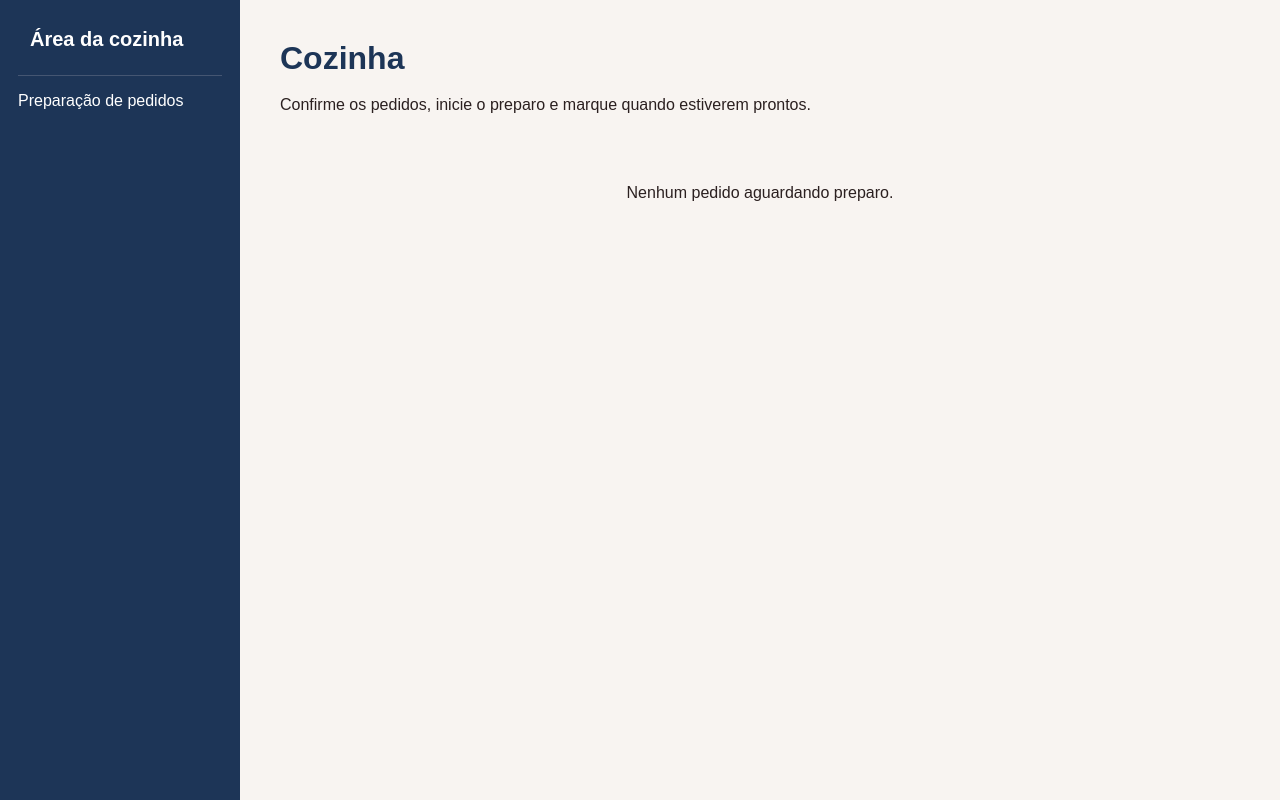
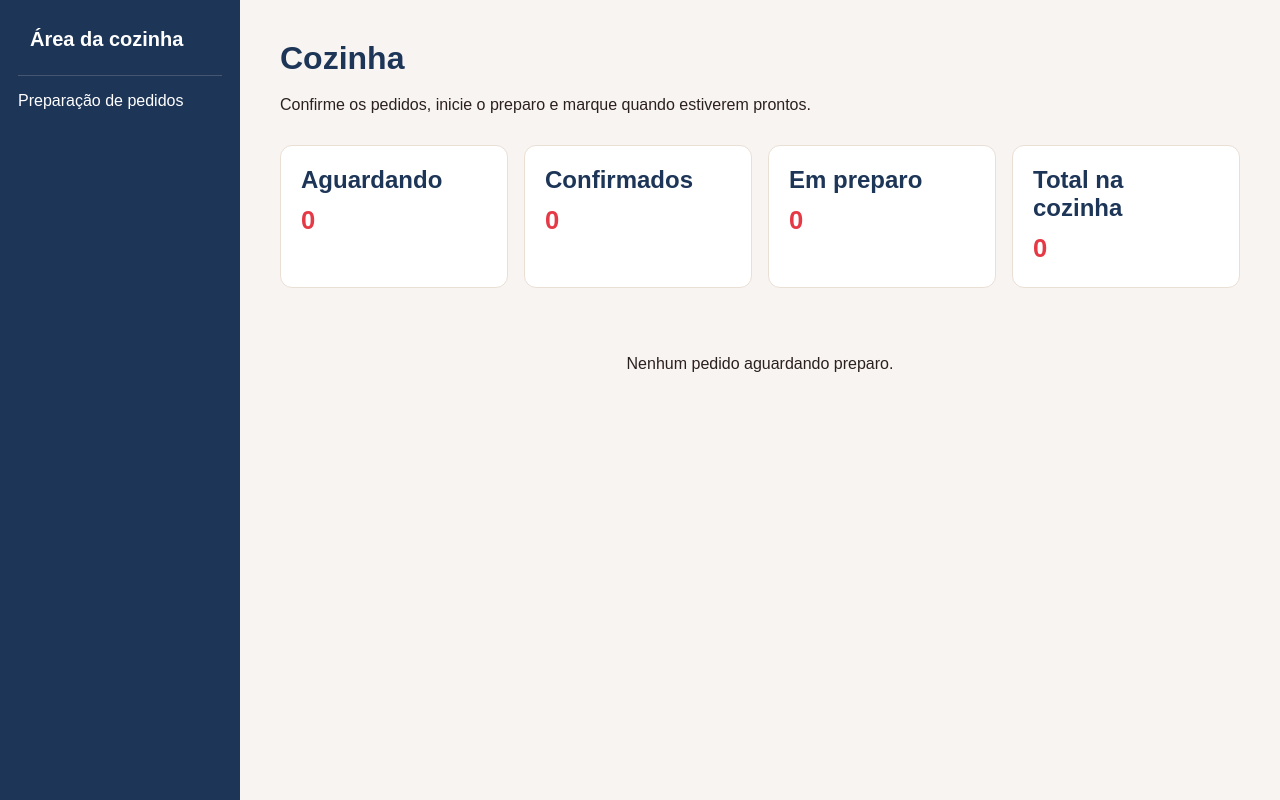
Before and after one commit to bernardo-gontijo/Pizzaria_React, a React (Vite) app: page /cozinheiro-teste in a window 1280 px wide. Built offline with nearby package versions, Linux system fonts and the light colour scheme.

Commit message:
feat: melhora painel da cozinha com prioridade e tempo de espera

```diff
--- a/src/features/cozinheiro/components/PedidoCozinhaCard.tsx
+++ b/src/features/cozinheiro/components/PedidoCozinhaCard.tsx
@@ -2,18 +2,61 @@ import type { Pedido } from "../../loja/types/pedido";
 
 interface PedidoCozinhaCardProps {
   pedido: Pedido;
+  atualizando: boolean;
   onConfirmar: (id: string) => void;
   onIniciarPreparo: (id: string) => void;
   onFinalizarPreparo: (id: string) => void;
 }
 
+const nomesStatus = {
+  pendente: "Pendente",
+  confirmado: "Confirmado",
+  preparando: "Em preparo",
+  pronto: "Pronto",
+  entregue: "Entregue",
+  cancelado: "Cancelado",
+};
+
+function calcularTempoEspera(dataPedido: Date) {
+  const agora = Date.now();
+  const criadoEm = new Date(dataPedido).getTime();
+
+  const minutos = Math.max(0, Math.floor((agora - criadoEm) / (1000 * 60)));
+
+  if (minutos < 1) {
+    return "Agora";
+  }
+
+  if (minutos < 60) {
+    return `${minutos} min`;
+  }
+
+  const horas = Math.floor(minutos / 60);
+  const minutosRestantes = minutos % 60;
+
+  return `${horas}h ${minutosRestantes}min`;
+}
+
 export function PedidoCozinhaCard({
   pedido,
+  atualizando,
   onConfirmar,
   onIniciarPreparo,
   onFinalizarPreparo,
 }: PedidoCozinhaCardProps) {
   const pedidoLocal = pedido.mesaId !== undefined;
+
+  const horarioPedido = new Date(pedido.createdAt).toLocaleTimeString("pt-BR", {
+    hour: "2-digit",
+    minute: "2-digit",
+  });
+
+  const tempoEspera = calcularTempoEspera(pedido.createdAt);
+
+  const quantidadeItens = pedido.itens.reduce(
+    (total, item) => total + item.quantity,
+    0,
+  );
 
   return (
     <article>
@@ -25,7 +68,15 @@ export function PedidoCozinhaCard({
         </p>
 
         <p>
-          Status: <span>{pedido.status}</span>
+          Recebido às: <span>{horarioPedido}</span>
+        </p>
+
+        <p>
+          Tempo de espera: <span>{tempoEspera}</span>
+        </p>
+
+        <p>
+          Status: <span>{nomesStatus[pedido.status]}</span>
         </p>
       </header>
 
@@ -35,26 +86,29 @@ export function PedidoCozinhaCard({
         </p>
       )}
 
-      <h3>Itens</h3>
+      <h3>Itens ({quantidadeItens})</h3>
 
       <ul>
         {pedido.itens.map((item) => (
           <li key={item.id}>
             {item.quantity}x {item.pizzaName} — Tamanho {item.size}
-            {item.observations && <p>Observação: {item.observations}</p>}
+            {item.observations && <p>⚠️ Observação: {item.observations}</p>}
           </li>
         ))}
       </ul>
 
-      {pedido.observacoes && <p>Observações do pedido: {pedido.observacoes}</p>}
+      {pedido.observacoes && (
+        <p>⚠️ Observação do pedido: {pedido.observacoes}</p>
+      )}
 
       {pedido.status === "pendente" && (
         <button
           type="button"
           className="bg-primaria"
+          disabled={atualizando}
           onClick={() => onConfirmar(pedido.id)}
         >
-          Confirmar pedido
+          {atualizando ? "Processando..." : "Confirmar pedido"}
         </button>
       )}
 
@@ -62,9 +116,10 @@ export function PedidoCozinhaCard({
         <button
           type="button"
           className="bg-primaria"
+          disabled={atualizando}
           onClick={() => onIniciarPreparo(pedido.id)}
         >
-          Iniciar preparo
+          {atualizando ? "Processando..." : "Iniciar preparo"}
         </button>
       )}
 
@@ -72,9 +127,14 @@ export function PedidoCozinhaCard({
         <button
           type="button"
           className="bg-primaria"
+          disabled={atualizando}
           onClick={() => onFinalizarPreparo(pedido.id)}
         >
-          {pedidoLocal ? "Marcar como pronto" : "Preparado para delivery"}
+          {atualizando
+            ? "Processando..."
+            : pedidoLocal
+              ? "Marcar como pronto"
+              : "Preparado para delivery"}
         </button>
       )}
     </article>
--- a/src/features/cozinheiro/hooks/useCozinheiroPedidos.ts
+++ b/src/features/cozinheiro/hooks/useCozinheiroPedidos.ts
@@ -8,10 +8,22 @@ import {
 
 import type { Pedido, StatusPedidoType } from "../../loja/types/pedido";
 
+const prioridadeStatus: Record<StatusPedidoType, number> = {
+  pendente: 1,
+  confirmado: 2,
+  preparando: 3,
+  pronto: 4,
+  entregue: 5,
+  cancelado: 6,
+};
+
 export function useCozinheiroPedidos() {
   const [pedidos, setPedidos] = useState<Pedido[]>([]);
   const [carregando, setCarregando] = useState(false);
   const [erro, setErro] = useState<string | null>(null);
+  const [pedidoAtualizando, setPedidoAtualizando] = useState<string | null>(
+    null,
+  );
 
   const carregarPedidos = useCallback(async () => {
     try {
@@ -38,27 +50,36 @@ export function useCozinheiroPedidos() {
     }
 
     window.addEventListener(PEDIDOS_ATUALIZADOS_EVENT, atualizarLista);
-
     window.addEventListener("storage", atualizarLista);
 
     return () => {
       window.removeEventListener(PEDIDOS_ATUALIZADOS_EVENT, atualizarLista);
-
       window.removeEventListener("storage", atualizarLista);
     };
   }, [carregarPedidos]);
 
-  const pedidosDaCozinha = useMemo(
-    () =>
-      pedidos.filter(
+  const pedidosDaCozinha = useMemo(() => {
+    return pedidos
+      .filter(
         (pedido) =>
           pedido.itens.length > 0 &&
           (pedido.status === "pendente" ||
             pedido.status === "confirmado" ||
             pedido.status === "preparando"),
-      ),
-    [pedidos],
-  );
+      )
+      .sort((a, b) => {
+        const prioridadeA = prioridadeStatus[a.status];
+        const prioridadeB = prioridadeStatus[b.status];
+
+        if (prioridadeA !== prioridadeB) {
+          return prioridadeA - prioridadeB;
+        }
+
+        return (
+          new Date(a.createdAt).getTime() - new Date(b.createdAt).getTime()
+        );
+      });
+  }, [pedidos]);
 
   const pedidosLocais = useMemo(
     () => pedidosDaCozinha.filter((pedido) => pedido.mesaId !== undefined),
@@ -70,9 +91,33 @@ export function useCozinheiroPedidos() {
     [pedidosDaCozinha],
   );
 
+  const resumo = useMemo(
+    () => ({
+      pendentes: pedidosDaCozinha.filter(
+        (pedido) => pedido.status === "pendente",
+      ).length,
+
+      confirmados: pedidosDaCozinha.filter(
+        (pedido) => pedido.status === "confirmado",
+      ).length,
+
+      preparando: pedidosDaCozinha.filter(
+        (pedido) => pedido.status === "preparando",
+      ).length,
+
+      total: pedidosDaCozinha.length,
+    }),
+    [pedidosDaCozinha],
+  );
+
   async function alterarStatus(id: string, status: StatusPedidoType) {
+    if (pedidoAtualizando === id) {
+      return;
+    }
+
     try {
       setErro(null);
+      setPedidoAtualizando(id);
 
       await atualizarStatusPedido(id, {
         status,
@@ -85,6 +130,8 @@ export function useCozinheiroPedidos() {
           ? error.message
           : "Não foi possível atualizar o pedido",
       );
+    } finally {
+      setPedidoAtualizando(null);
     }
   }
 
@@ -103,8 +150,10 @@ export function useCozinheiroPedidos() {
   return {
     pedidosLocais,
     pedidosDelivery,
+    resumo,
     carregando,
     erro,
+    pedidoAtualizando,
     carregarPedidos,
     confirmarPedido,
     iniciarPreparo,
--- a/src/features/cozinheiro/pages/CozinheiroPage.tsx
+++ b/src/features/cozinheiro/pages/CozinheiroPage.tsx
@@ -7,8 +7,10 @@ export function CozinheiroPage() {
   const {
     pedidosLocais,
     pedidosDelivery,
+    resumo,
     carregando,
     erro,
+    pedidoAtualizando,
     carregarPedidos,
     confirmarPedido,
     iniciarPreparo,
@@ -40,6 +42,28 @@ export function CozinheiroPage() {
             prontos.
           </p>
 
+          <section>
+            <article>
+              <h2>Aguardando</h2>
+              <strong>{resumo.pendentes}</strong>
+            </article>
+
+            <article>
+              <h2>Confirmados</h2>
+              <strong>{resumo.confirmados}</strong>
+            </article>
+
+            <article>
+              <h2>Em preparo</h2>
+              <strong>{resumo.preparando}</strong>
+            </article>
+
+            <article>
+              <h2>Total na cozinha</h2>
+              <strong>{resumo.total}</strong>
+            </article>
+          </section>
+
           {carregando && <p>Carregando pedidos da cozinha...</p>}
 
           {erro && (
@@ -61,6 +85,7 @@ export function CozinheiroPage() {
                   <PedidoCozinhaCard
                     key={pedido.id}
                     pedido={pedido}
+                    atualizando={pedidoAtualizando === pedido.id}
                     onConfirmar={confirmarPedido}
                     onIniciarPreparo={iniciarPreparo}
                     onFinalizarPreparo={finalizarPreparo}
@@ -79,6 +104,7 @@ export function CozinheiroPage() {
                   <PedidoCozinhaCard
                     key={pedido.id}
                     pedido={pedido}
+                    atualizando={pedidoAtualizando === pedido.id}
                     onConfirmar={confirmarPedido}
                     onIniciarPreparo={iniciarPreparo}
                     onFinalizarPreparo={finalizarPreparo}
```
Also changed, not shown: 2 other files (tests, documents, lock files or other folders).
